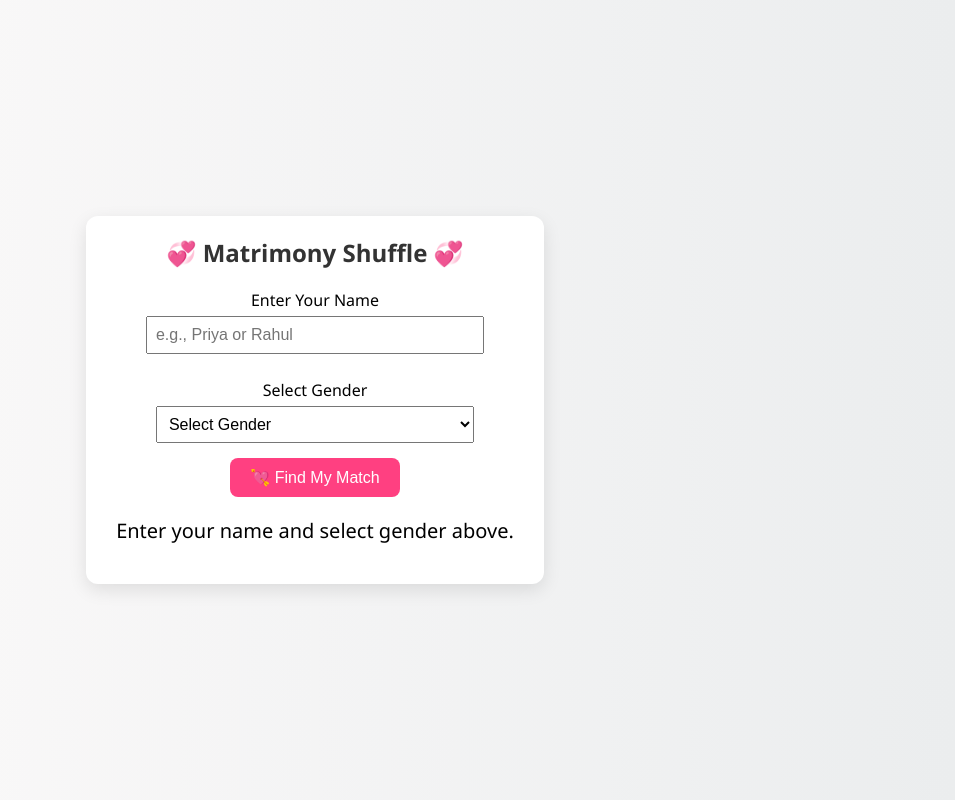
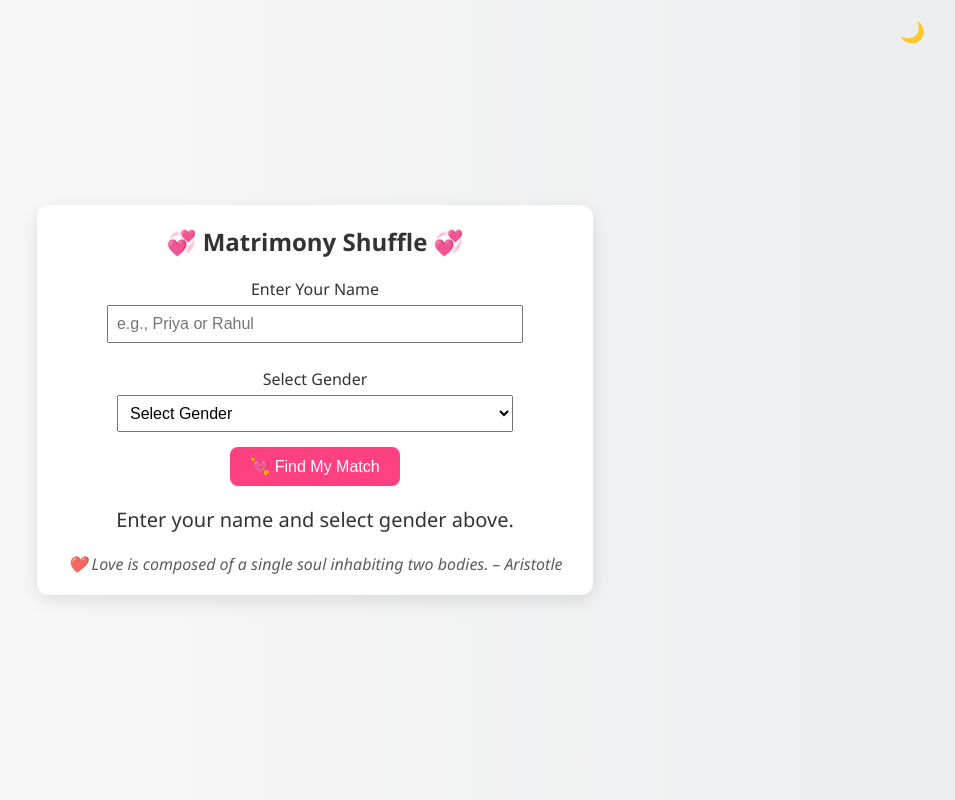
Before and after one commit to shwetha-sridharamurthy/matrimony, a plain HTML site: page index.html in a window 1280 px wide. Shown: the whole page, without its empty margins (325-1280 px from the left). Drawn offline with Linux system fonts and the light colour scheme.

Commit message:
Update index.html

```diff
--- a/index.html
+++ b/index.html
@@ -3,44 +3,72 @@
 <head>
   <meta charset="UTF-8">
   <title>Matrimony Shuffle</title>
+  <meta name="viewport" content="width=device-width, initial-scale=1.0">
   <style>
+    :root {
+      --bg-light: linear-gradient(to right, #fdfbfb, #ebedee);
+      --bg-dark: linear-gradient(to right, #2c3e50, #4ca1af);
+      --text-light: #333;
+      --text-dark: #eee;
+      --card-bg-light: white;
+      --card-bg-dark: #444;
+    }
+
     body {
       font-family: 'Segoe UI', sans-serif;
-      background: linear-gradient(to right, #fdfbfb, #ebedee);
+      background: var(--bg-light);
       display: flex;
       flex-direction: column;
       align-items: center;
       justify-content: center;
       min-height: 100vh;
       margin: 0;
+      transition: background 0.3s, color 0.3s;
+      color: var(--text-light);
     }
+
+    body.dark-mode {
+      background: var(--bg-dark);
+      color: var(--text-dark);
+    }
+
     .match-box {
-      background: white;
+      background: var(--card-bg-light);
       padding: 20px 30px;
       border-radius: 12px;
       box-shadow: 0 6px 18px rgba(0, 0, 0, 0.1);
       text-align: center;
+      transition: background 0.3s;
     }
+
+    body.dark-mode .match-box {
+      background: var(--card-bg-dark);
+    }
+
     h2 {
       margin-top: 0;
       font-size: 24px;
-      color: #333;
     }
+
     .pair {
       font-size: 20px;
       margin: 20px 0;
+      min-height: 24px;
     }
+
     label {
       display: block;
       margin-top: 10px;
       font-weight: 500;
     }
+
     input, select {
       padding: 8px;
       margin: 5px 0 15px 0;
       font-size: 16px;
       width: 80%;
     }
+
     button {
       padding: 10px 20px;
       border: none;
@@ -51,34 +79,62 @@
       cursor: pointer;
       transition: background-color 0.2s;
     }
+
     button:hover {
       background-color: #e91e63;
+    }
+
+    #toggleTheme {
+      position: absolute;
+      top: 10px;
+      right: 10px;
+      font-size: 20px;
+      background: none;
+      border: none;
+      cursor: pointer;
+    }
+
+    #loveQuote {
+      margin-top: 20px;
+      font-style: italic;
+      font-size: 16px;
+      opacity: 0.8;
     }
   </style>
 </head>
 <body>
 
+  <button id="toggleTheme" aria-label="Toggle Dark Mode">🌙</button>
+
   <div class="match-box">
     <h2>💞 Matrimony Shuffle 💞</h2>
 
     <label for="userName">Enter Your Name</label>
-    <input type="text" id="userName" placeholder="e.g., Priya or Rahul" />
+    <input type="text" id="userName" placeholder="e.g., Priya or Rahul" aria-label="Your Name" />
 
     <label for="userGender">Select Gender</label>
-    <select id="userGender">
+    <select id="userGender" aria-label="Your Gender">
       <option value="" disabled selected>Select Gender</option>
       <option value="male">Male</option>
       <option value="female">Female</option>
     </select>
 
     <button onclick="findMatch()">💘 Find My Match</button>
-
     <div class="pair" id="matchResult">Enter your name and select gender above.</div>
+    <div id="loveQuote"></div>
   </div>
 
   <script>
     const men = ["Vicky Kaushal", "Kartik Aaryan", "Ayushmann Khurrana", "Rajkummar Rao", "Tiger Shroff", "Ishaan Khatter", "Sidharth Malhotra", "Aditya Roy Kapur", "Varun Dhawan", "Vijay Varma", "Sunny Kaushal", "Vijay Deverakonda", "Shahid Kapoor", "Ranbir Kapoor", "Ranveer Singh", "Arjun Kapoor", "Meezaan Jafri", "Rohit Saraf", "Lakshya Lalwani", "Ahan Shetty"];
     const women = ["Alia Bhatt", "Kiara Advani", "Janhvi Kapoor", "Sara Ali Khan", "Ananya Panday", "Tara Sutaria", "Mrunal Thakur", "Rashmika Mandanna", "Disha Patani", "Kriti Sanon", "Bhumi Pednekar", "Nushrratt Bharuccha", "Triptii Dimri", "Sanya Malhotra", "Radhika Madan", "Pooja Hegde", "Fatima Sana Shaikh", "Taapsee Pannu", "Yami Gautam", "Nora Fatehi"];
+
+    const quotes = [
+      "Love is composed of a single soul inhabiting two bodies. – Aristotle",
+      "You don’t marry someone you can live with – you marry someone you cannot live without.",
+      "In all the world, there is no heart for me like yours. – Maya Angelou",
+      "Every love story is beautiful, but ours is my favorite.",
+      "Where there is love there is life. – Mahatma Gandhi"
+    ];
 
     function findMatch() {
       const name = document.getElementById("userName").value.trim();
@@ -90,7 +146,6 @@
         return;
       }
 
-      // Name validation: only letters and spaces
       if (!/^[a-zA-Z\s]+$/.test(name)) {
         result.innerHTML = "❌ Please enter a valid name (letters and spaces only).";
         return;
@@ -107,6 +162,21 @@
         result.innerHTML = "❌ Invalid gender selected.";
       }
     }
+
+    function setRandomQuote() {
+      const quote = quotes[Math.floor(Math.random() * quotes.length)];
+      document.getElementById("loveQuote").textContent = `❤️ ${quote}`;
+    }
+
+    function toggleTheme() {
+      const body = document.body;
+      const btn = document.getElementById("toggleTheme");
+      body.classList.toggle("dark-mode");
+      btn.textContent = body.classList.contains("dark-mode") ? "☀️" : "🌙";
+    }
+
+    document.getElementById("toggleTheme").addEventListener("click", toggleTheme);
+    window.onload = setRandomQuote;
   </script>
 
 </body>
```
